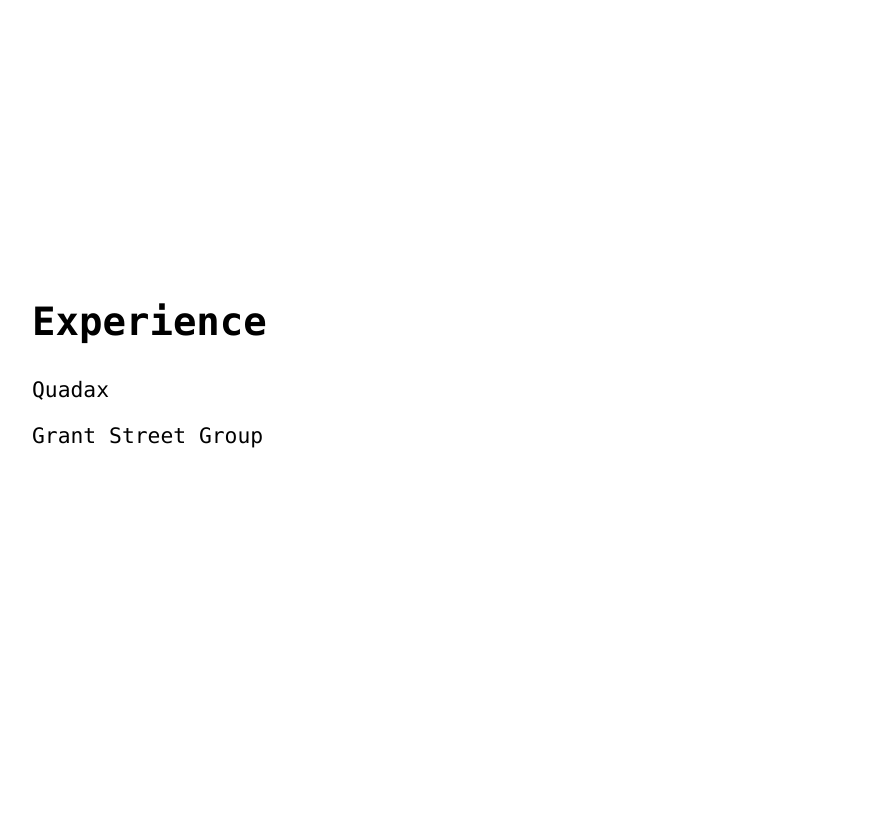
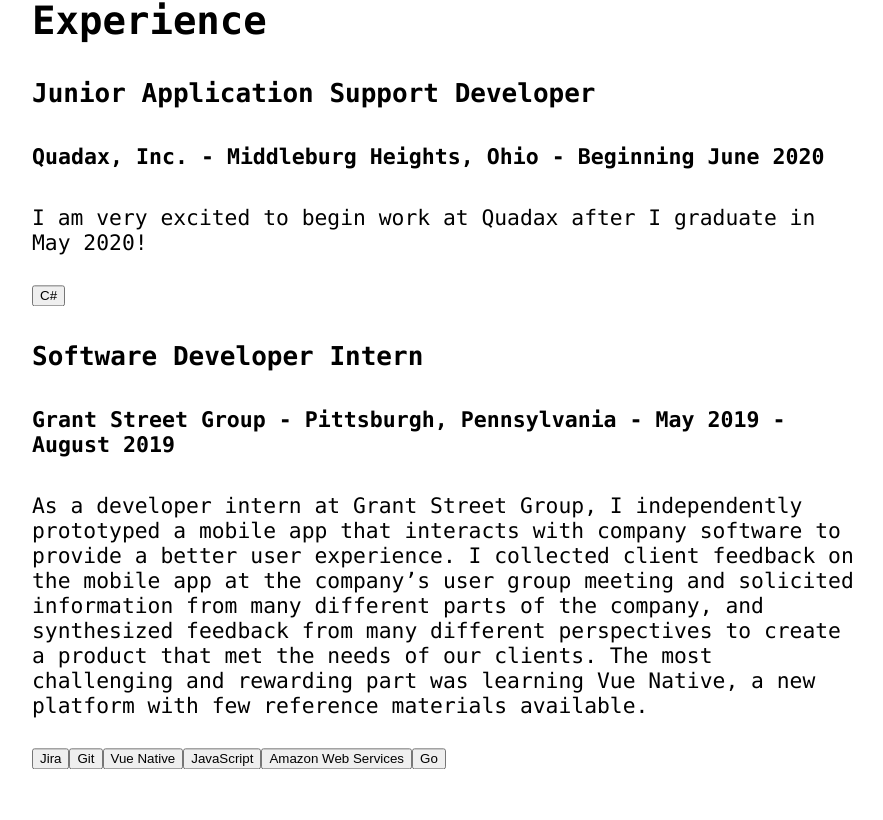
Before and after one commit to sarahcalvis/portfolio, a React (Create React App) app: page / in a window 1280 px wide. Shown: the part 2440-3260 px from the top of the page, without its empty margins (48-931 px from the left). Built offline with nearby package versions, Linux system fonts and the light colour scheme.

Commit message:
Unstyled Experience page

```diff
--- a/src/components/Experience.js
+++ b/src/components/Experience.js
@@ -1,12 +1,62 @@
 import React from 'react';
+
+let jobs = [
+  {
+    title: 'Junior Application Support Developer',
+    company: 'Quadax, Inc.',
+    duration: 'Beginning June 2020',
+    location: 'Middleburg Heights, Ohio',
+    description: 'I am very excited to begin work at Quadax after I graduate in May 2020!',
+    skills: [
+      'C#',
+    ]
+  },
+  {
+    title: 'Software Developer Intern',
+    company: 'Grant Street Group',
+    duration: 'May 2019 - August 2019',
+    location: 'Pittsburgh, Pennsylvania',
+    description: ' As a developer intern at Grant Street Group, ' +
+      'I independently prototyped a mobile app that interacts with company software ' +
+      'to provide a better user experience. ' +
+      'I collected client feedback on the mobile app at the company’s user group meeting and ' +
+      'solicited information from many different parts of the company, ' +
+      'and synthesized feedback from many different perspectives to ' +
+      'create a product that met the needs of our clients. ' +
+      'The most challenging and rewarding part was learning Vue Native, ' +
+      'a new platform with few reference materials available.',
+    skills: [
+      'Jira',
+      'Git',
+      'Vue Native',
+      'JavaScript',
+      'Amazon Web Services',
+      'Go'
+    ]
+  }
+]
+
+const getSkills = (skills) => {
+  return skills.map((skill) => {
+    return <button>{skill}</button>
+  })
+}
+
+let experience = jobs.map((job) => {
+  return <div>
+    <h4>{job.title}</h4>
+    <h5>{job.company} - {job.location} - {job.duration}</h5>
+    <p>{job.description}</p>
+    {getSkills(job.skills)}
+  </div>
+})
 
 export default function Experience() {
   return (
     <div id='section' >
       <div id='vertical-center' >
         <h2>Experience</h2>
-        <p>Quadax</p>
-        <p>Grant Street Group</p>
+        {experience}
       </div>
     </div>
   )
--- a/src/components/Values.js
+++ /dev/null
@@ -1,13 +0,0 @@
-import React from 'react';
-
-export default function Values() {
-  return (
-    <div id='section' >
-      <div id='vertical-center' >
-        <h2>Values</h2>
-        <p>being cool</p>
-        <p>intellectual honesty ???</p>
-      </div>
-    </div>
-  )
-}
--- a/src/screens/Home.js
+++ b/src/screens/Home.js
@@ -6,7 +6,6 @@ import About from '../components/About.js'
 import Skills from '../components/Skills.js'
 import Experience from '../components/Experience.js'
 import Projects from '../components/Projects.js'
-import Values from '../components/Values.js'
 import Footer from '../components/Footer.js'
 
 export default function Home() {
@@ -20,7 +19,6 @@ export default function Home() {
       <Skills />
       <Experience />
       <Projects />
-      <Values />
       <Footer />
     </div>
   )
```
